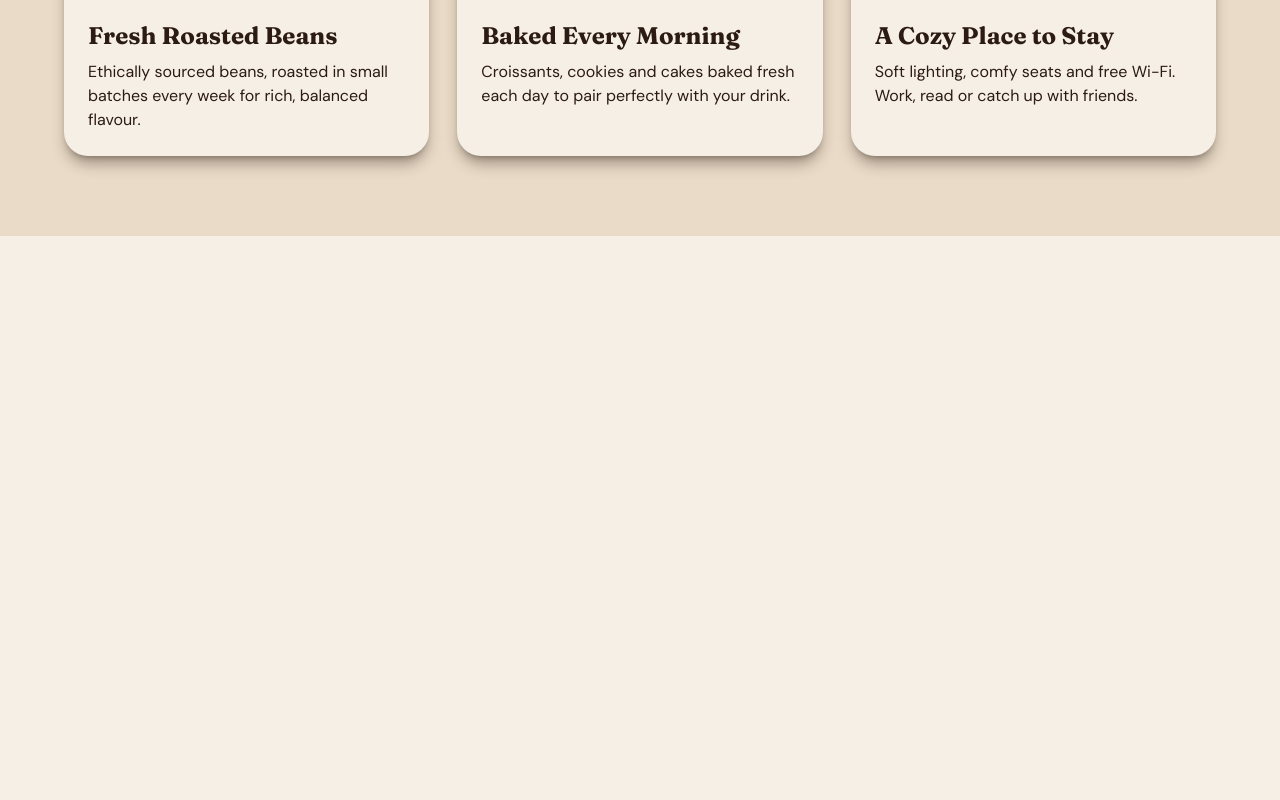
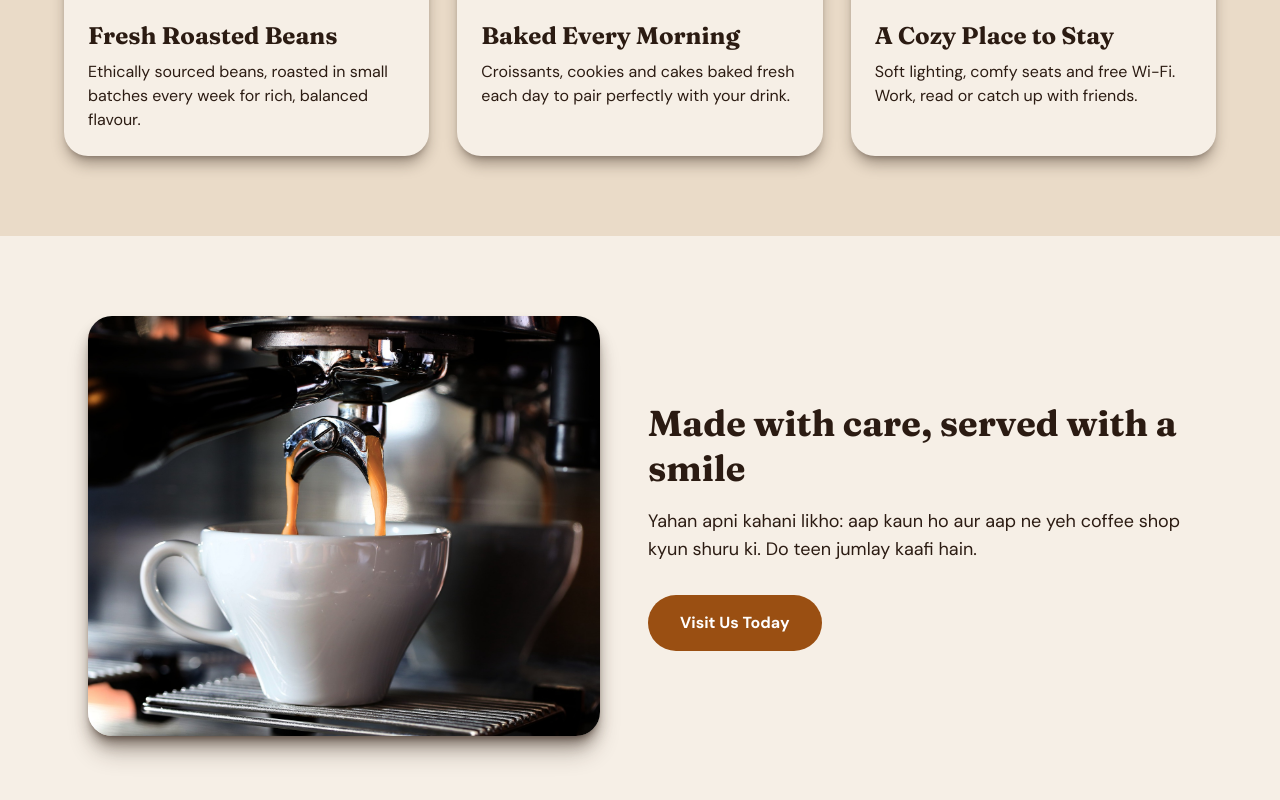
Before and after one commit to MudassarGill/coffee-shop, a React (Vite) app in the folder coffee-shop/: page / in a window 1280 px wide. Shown: the part 1120-1920 px from the top of the page. Before the commit the page ends 1356 px from the top, so only its background shows below. Built offline with nearby package versions, Linux system fonts and the light colour scheme.

Commit message:
udpated about sections

```diff
--- a/coffee-shop/src/App.jsx
+++ b/coffee-shop/src/App.jsx
@@ -1,6 +1,7 @@
 import Navbar from './components/Navbar'
 import Hero from './components/Hero'
 import Features from './components/Features'
+import AboutSection from './components/About'
 
 
 function App() {
@@ -10,6 +11,7 @@ function App() {
       <Navbar />
       <Hero/>
       <Features/>
+      <AboutSection/>
     </>
   )
 }
--- /dev/null
+++ b/coffee-shop/src/components/About.jsx
@@ -0,0 +1,39 @@
+import aboutImg from "../assets/about-barista.jpg";
+
+function AboutSection() {
+  return (
+    <section className="mx-auto flex max-w-6xl flex-col items-center gap-10 px-6 py-20 md:flex-row md:gap-12">
+
+      {/* left: image */}
+      <div className="w-full flex-1  shadow-lg shadow-espresso/40 rounded-3xl md:max-w-lg">
+        <img
+          src={aboutImg}
+          alt="Barista preparing coffee"
+          className="h-80 w-full rounded-3xl object-cover shadow-xl shadow-espresso/30 md:h-[420px]"
+        />
+      </div>
+
+      {/* right: text */}
+      <div className="flex-1 text-center md:text-left">
+        <h2 className="mb-4 font-heading text-4xl font-bold leading-tight">
+          Made with care, served with a smile
+        </h2>
+
+        <p className="mb-8 text-lg">
+          Yahan apni kahani likho: aap kaun ho aur aap ne yeh coffee shop
+          kyun shuru ki. Do teen jumlay kaafi hain.
+        </p>
+
+        <a
+          href="/about"
+          className="inline-block rounded-full bg-roast px-8 py-4 font-bold text-white hover:bg-espresso"
+        >
+          Visit Us Today
+        </a>
+      </div>
+
+    </section>
+  );
+}
+
+export default AboutSection;
```
